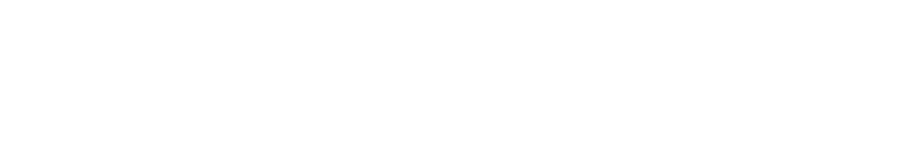
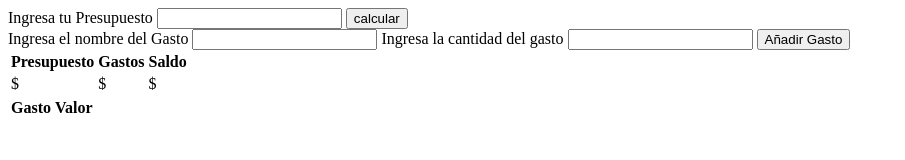
Before and after one commit to sebastiancurrin/consolidacion4, a plain HTML site: page index.html in a window 1280 px wide. Shown: the whole page, without its empty margins (0-905 px from the left). Drawn offline with Linux system fonts and the light colour scheme.

Commit message:
creado html con formularios y tablas

```diff
--- a/assets/js/script.js
+++ b/assets/js/script.js
@@ -0,0 +1,18 @@
+const gastos = [] // array con arrays [nombre, cantidad]
+const resumen = {
+    presupuesto: 0,
+    gastos: 0,
+    saldo: this.presupuesto - this.gastos,
+
+    agregarGastos(gasto){
+        this.gastos += gasto
+    },
+    quitarGasto(gasto){
+        this.gastos -= gasto
+    },
+    actualizarPresupuesto(){
+        this.presupuesto -= this.gastos
+    }
+
+
+}
--- a/index.html
+++ b/index.html
@@ -4,10 +4,53 @@
     <meta charset="UTF-8">
     <meta name="viewport" content="width=device-width, initial-scale=1.0">
     <title>Consolidacion 4</title>
-    <link rel="stylesheet" href="">
+    <link rel="stylesheet" href="assets/css/style.css">
 </head>
 <body>
+    <form>
+        <label for="inputPresupuesto">Ingresa tu Presupuesto</label>
+        <input type="number" id="inputPresupuesto">
+
+        <button id="calcular">calcular</button>
+    </form>
+
+    <form>
+        <label for="inputNombreGasto">Ingresa el nombre del Gasto</label>
+        <input type="text" id="inputNombreGasto">
+
+        <label for="inputCantGasto">Ingresa la cantidad del gasto</label>
+        <input type="number" name="cantGasto" id="inputCantGasto">
+
+        <button id="add">Añadir Gasto</button>
+    </form>
+
+    <table id="tableResumen">
+        <thead>
+            <th>Presupuesto</th>
+            <th>Gastos</th>
+            <th>Saldo</th>
+        </thead>
+        <tbody>
+            <tr>
+                <td>$ <span id="presupuesto"></span></td>
+                <td>$ <span id="gastos"></span></td>
+                <td>$ <span id="saldo"></span></td>
+            </tr>
+        </tbody>
+    </table>
+
+    <table id="tableGastos">
+        <thead>
+            <th>Gasto</th>
+            <th colspan="2">Valor</th>
+
+        </thead>
+        <tbody>
+
+        </tbody>
+    </table>
 
 
+    <script src="assets/js/script.js"></script>
 </body>
 </html>
```
